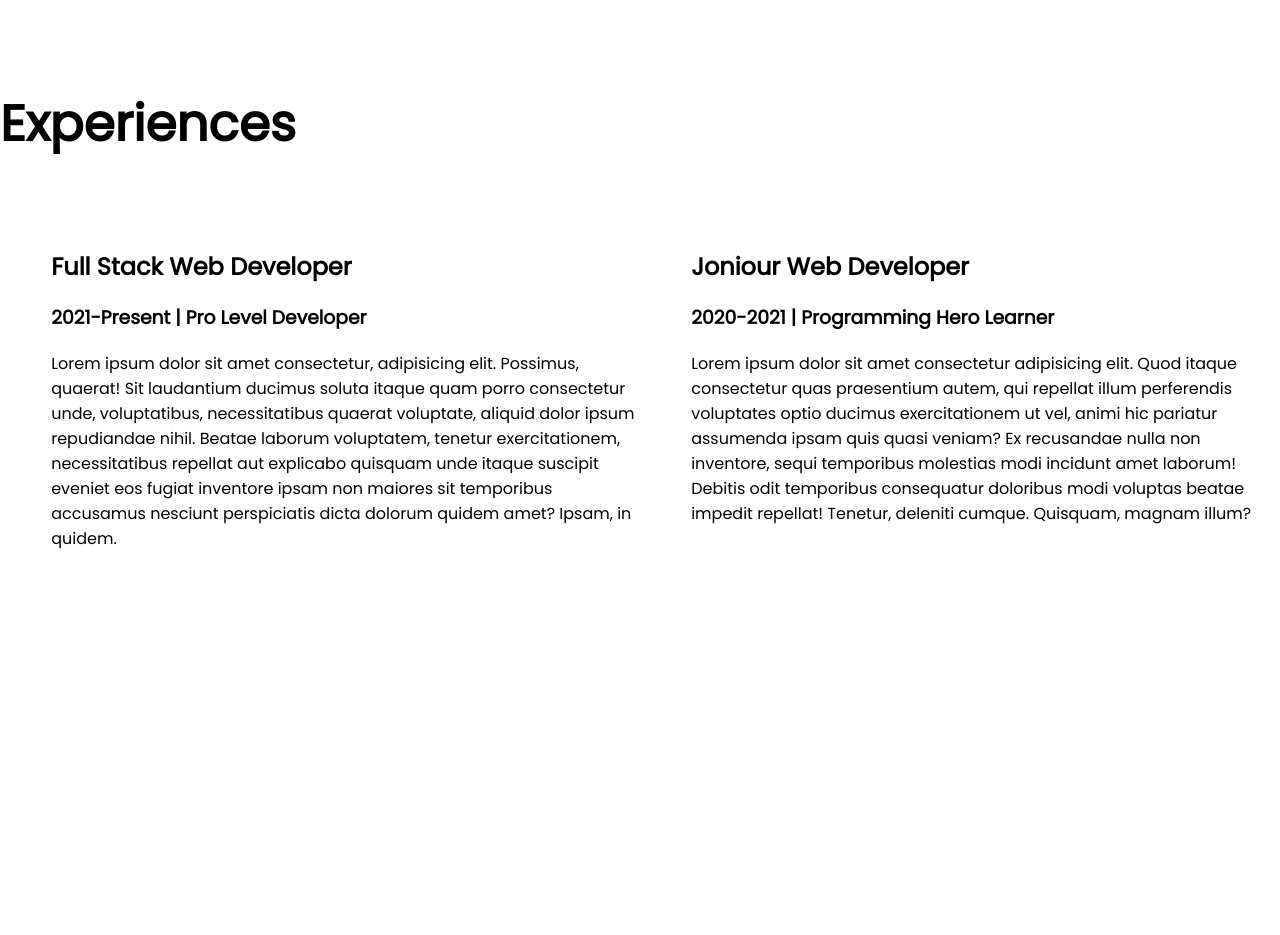
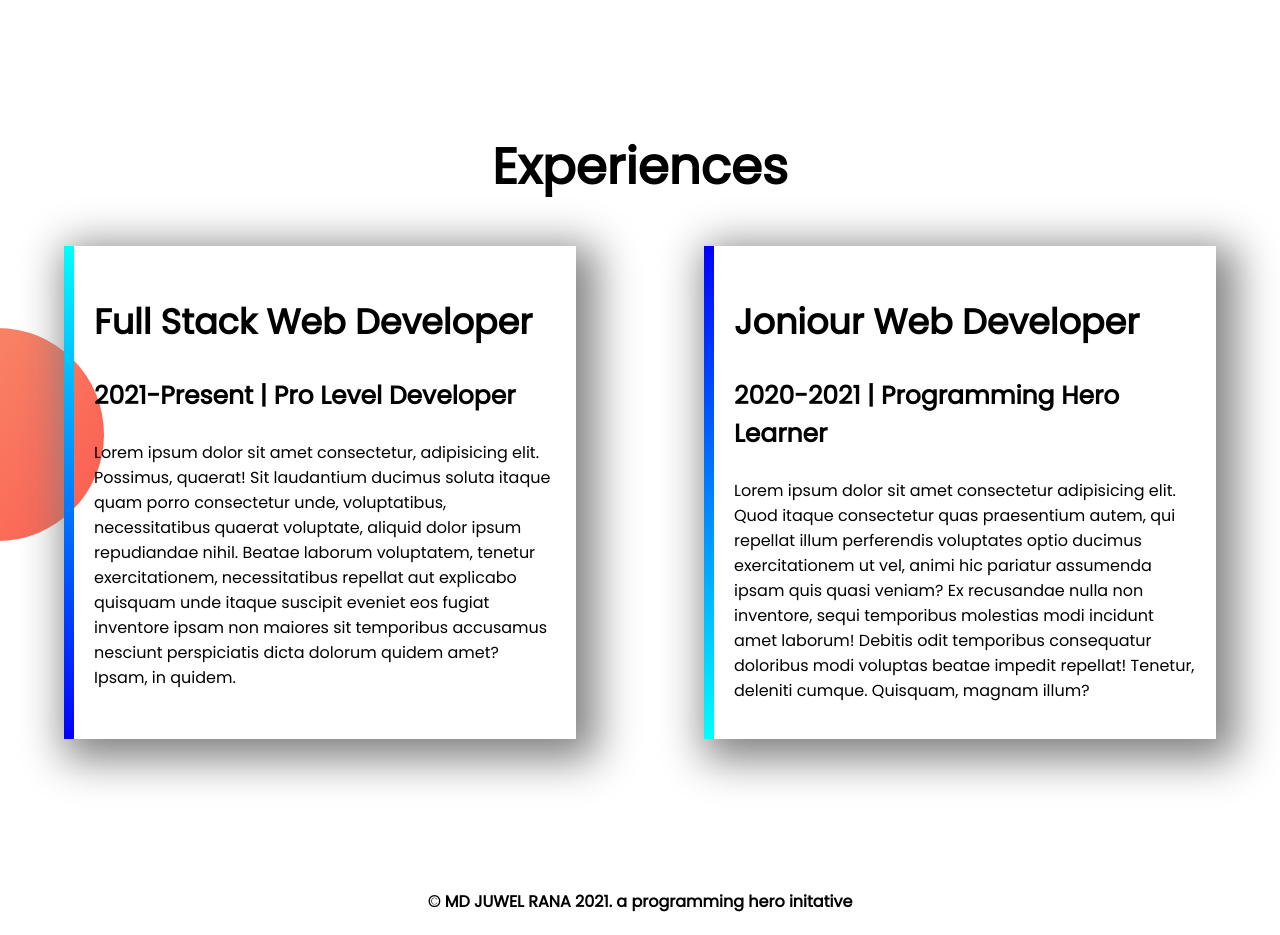
Before and after one commit to JUWELRANA074/juwel-first-portfolio, a plain HTML site: page index.html in a window 1280 px wide. Shown: the part 1080-2015 px from the top of the page. Before the commit the page ends 1797 px from the top, so only its background shows below. Drawn offline with Linux system fonts and the light colour scheme.

Commit message:
footer added

```diff
--- a/index.html
+++ b/index.html
@@ -51,9 +51,11 @@
     </section>
 
     <section class="experience-area">
-        <h1>Experiences</h1> <br />
+        <div class="experience-text">
+            <h1>Experiences</h1>
+        </div>
         <div class="flexible-container">
-            <div class="width-half">
+            <div id="full-exp" class="experience-item">
                 <h2>Full Stack Web Developer</h2>
                 <h3>2021-Present | Pro Level Developer</h3>
                 <p>
@@ -67,7 +69,7 @@
                     accusamus nesciunt perspiciatis dicta dolorum quidem amet? Ipsam, in quidem.
                 </p>
             </div>
-            <div class="width-half">
+            <div id="baby-exp" class="experience-item">
                 <h2>Joniour Web Developer </h2>
                 <h3>2020-2021 | Programming Hero Learner</h3>
                 <p>
@@ -84,7 +86,9 @@
     </section>
 
 
-
+    <footer>
+        <h4>&copy; MD JUWEL RANA 2021. a programming hero initative</h4>
+    </footer>
 
 
 
--- a/style.css
+++ b/style.css
@@ -5,6 +5,12 @@ body{
 }
 h1{
     font-size: 50px;
+}
+h2{
+    font-size: 35px;
+}
+h3{
+    font-size: 25px;
 }
 #orange-color{
     color: orange;
@@ -38,3 +44,33 @@ h1{
     background-position: right;
     padding-right: 6%;
 }
+.experience-area{
+    margin-top: 150px;
+    background-image: url(images/exp-bg.png);
+    background-repeat: no-repeat;
+    background-position: left;
+}
+.experience-text{
+    margin: 0%;
+    text-align: center;
+}
+.experience-item{
+    width: 40%;
+    margin-left: 5%;
+    margin-right: 5%;
+    box-shadow: 10px 10px 40px 10px gray;
+    padding: 20px;
+}
+#baby-exp{
+    border-left: 10px solid;
+    border-image: linear-gradient(blue,cyan);
+    border-image-slice: 1;
+}
+#full-exp{
+    border-left: 10px solid;
+    border-image: linear-gradient(cyan,blue);
+    border-image-slice: 1;
+}
+footer h4{
+    text-align: center;
+}
```
